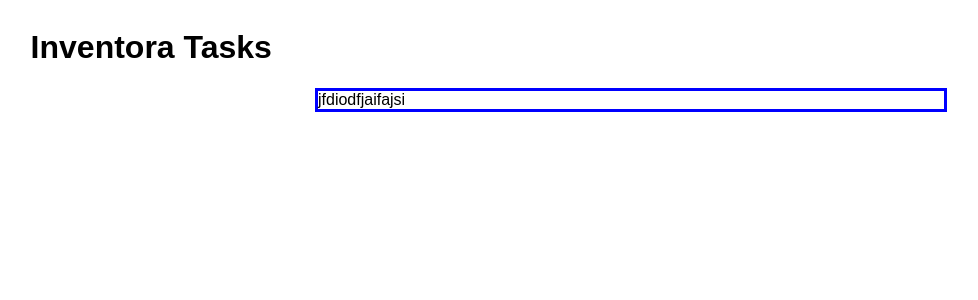
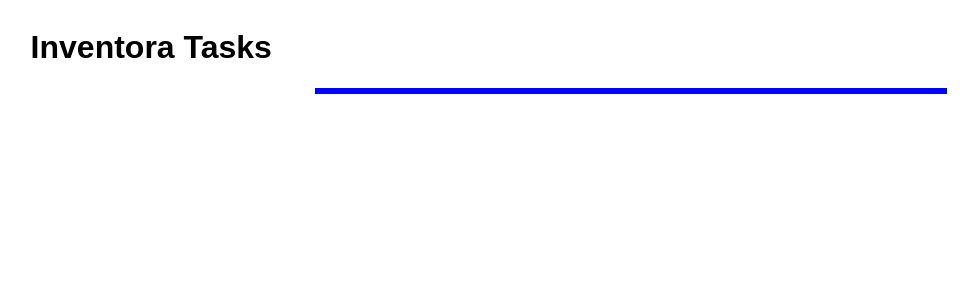
Before and after one commit to adamhinton/inv-todo, a React (Create React App) app: page / in a window 1280 px wide. Shown: the top 300 px of the page, without its empty margins (9-987 px from the left). Built offline with nearby package versions, Linux system fonts and the light colour scheme.

Commit message:
put ANTF in main

```diff
--- a/src/App.js
+++ b/src/App.js
@@ -1,6 +1,7 @@
 import Header from "./components/Header";
 import { useState } from "react";
 import styled from "styled-components";
+import AddNewTaskForm from "./components/AddNewTaskForm";
 
 function App() {
   // later on, add localStorage fxnality and get this from localStorage (or empty array if none)
@@ -10,7 +11,9 @@ function App() {
     <div className="App">
       <div className="container">
         <Header />
-        <StyledMain>jfdiodfjaifajsi</StyledMain>
+        <StyledMain>
+          <AddNewTaskForm />
+        </StyledMain>
       </div>
     </div>
   );
```
